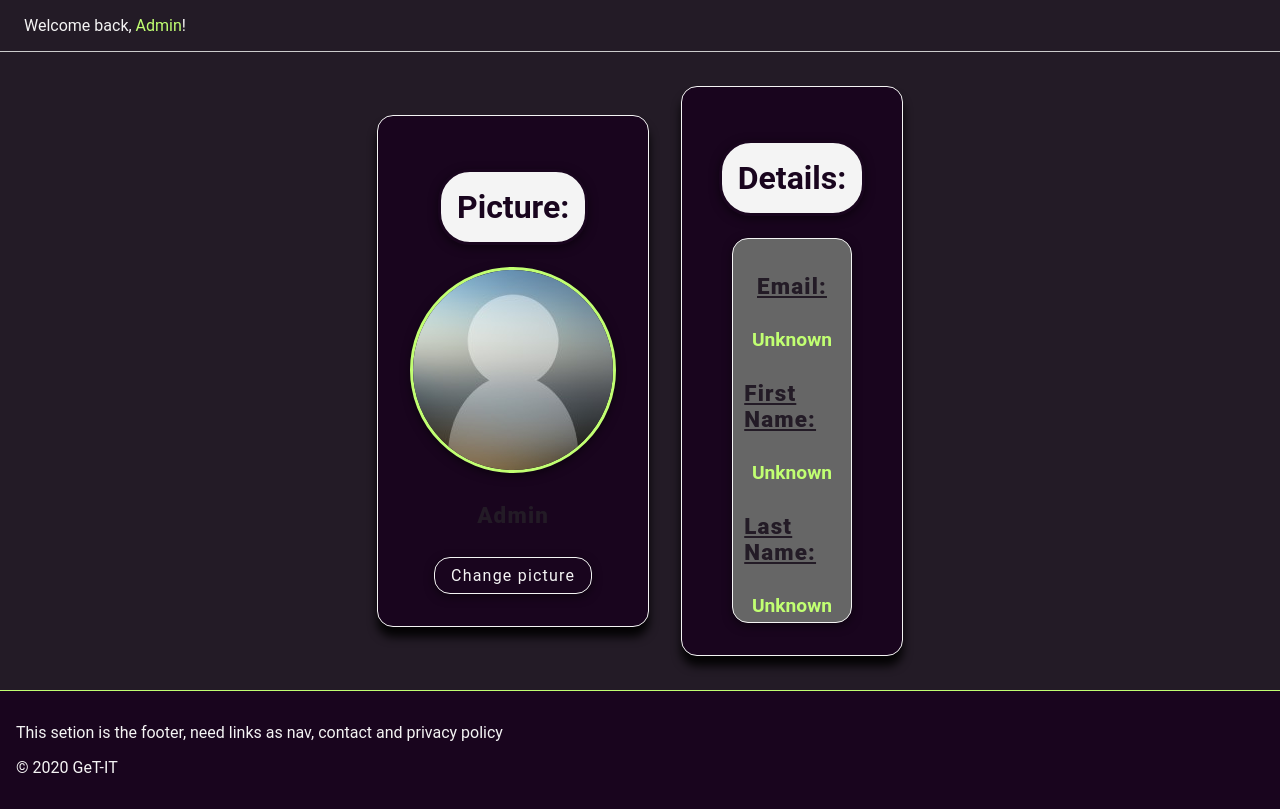
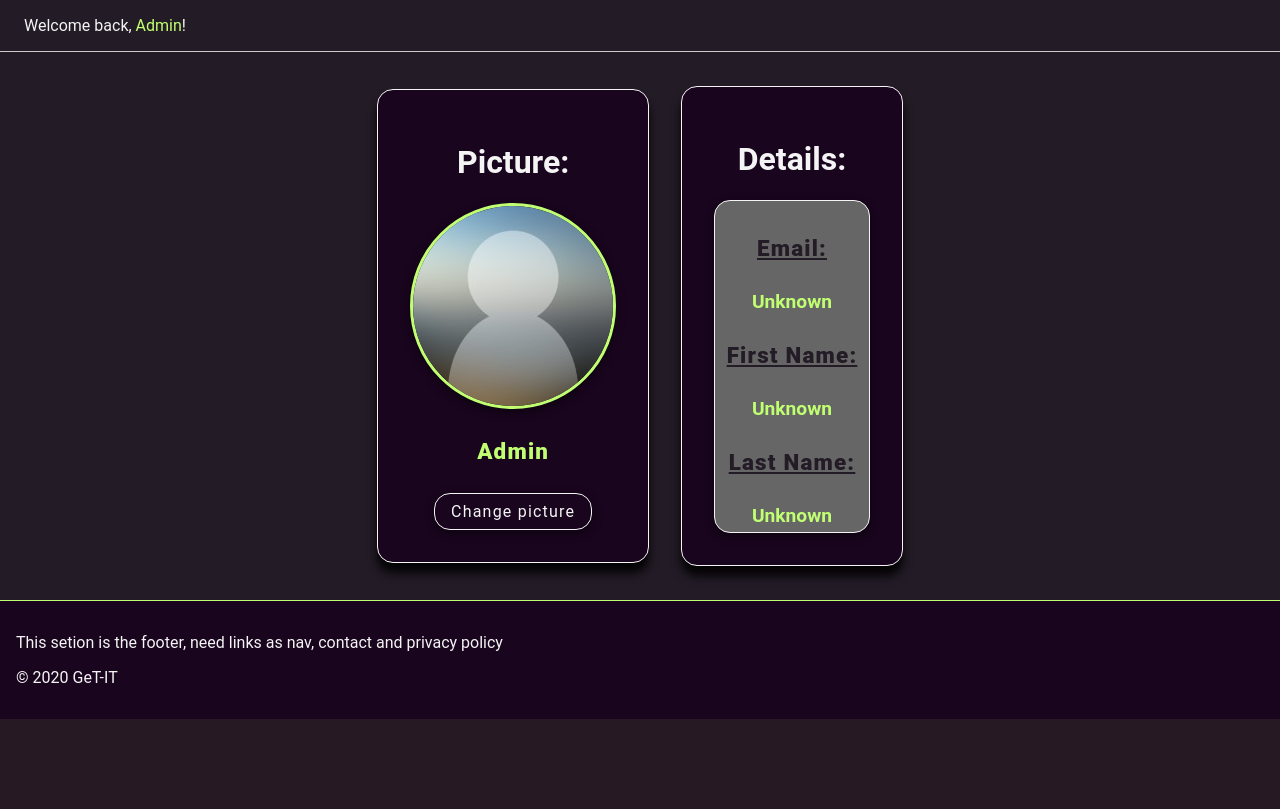
Before and after one commit to The-Digital-Dilemma/GetIT, a Django app: page /users/profile/ in a window 1280 px wide. Shown: the part 121-930 px from the top of the page. After the commit the page ends 840 px from the top, so only its background shows below. Run offline with Django 4.2, Linux system fonts and the light colour scheme; a user stored in the database is signed in; data comes from the database, SQL or seed files in the repository; both versions use the stored data as it was after the commit.

Commit message:
llogged out styling

```diff
--- a/GetIT/static/css/style.css
+++ b/GetIT/static/css/style.css
@@ -341,20 +341,6 @@ footer {
   border-radius: var(--border-radius);
   box-shadow: var(--box-shadow);
 }
-.profile-right h1,
-.profile-left h1,
-.update-profile-form h1 {
-  text-align: center;
-  justify-content: center;
-  vertical-align: center;
-  padding: 0.5em;
-  width: fit-content;
-  background-color: var(--secondary-color);
-  color: var(--background-color-dark);
-  border: 3px solid var(--background-color-dark);
-  border-radius: var(--border-radius);
-  box-shadow: var(--box-shadow-light);
-}
 
 .profile-left img {
   width: 200px;
@@ -366,7 +352,13 @@ footer {
   box-shadow: var(--box-shadow-light);
 }
 
-.profile-left p,
+.profile-left p {
+  padding: 0.3em;
+  font-size: 1.4em;
+  font-weight: 900;
+  letter-spacing: 1.2px;
+  color: var(--primary-color);
+}
 .profile-right p {
   padding: 0.3em;
   font-size: 1.4em;
@@ -398,7 +390,7 @@ footer {
 }
 .profile-right-inside {
   display: flex;
-  width: 70%;
+  width: fit-content;
   flex-direction: column;
   justify-content: center;
   align-items: center;
@@ -420,7 +412,7 @@ label {
   padding: 0.3em;
   font-size: 1em;
   letter-spacing: 1.2px;
-  color: var(--background-color);
+  color: var(--border-color-light);
 }
 #id_profile_pics {
   padding: 0.5em 1em;
@@ -461,7 +453,6 @@ label {
 
 /*  LOGIN & REGISTER PAGE SECTION */
 
-/*  LOGIN */
 /* Red border is for testing purposes */
 .login-container,
 .register-container {
@@ -574,3 +565,22 @@ form .btn-register {
   text-decoration: none;
   letter-spacing: 1.2px;
 }
+
+.logout-container {
+  display: flex;
+  flex-direction: column;
+  justify-content: center;
+  align-items: center;
+  align-content: center;
+  align-self: center;
+  margin-bottom: 2em;
+  width: fit-content;
+  background-color: var(--background-color-dark);
+  border: 1px solid var(--border-color-light);
+  border-radius: var(--border-radius);
+  padding: 1em;
+}
+.logout-container a {
+  font-size: 1.2em;
+  margin: 2em 0;
+}
--- a/GetIT/users/templates/users/login.html
+++ b/GetIT/users/templates/users/login.html
@@ -1,6 +1,6 @@
 {% extends 'base.html' %} {% block content %}
 <div class="login-container">
-  <h2>Log In</h2>
+  <h1>Log In</h1>
   <form
     method="POST"
     class="list"
--- a/GetIT/users/templates/users/register.html
+++ b/GetIT/users/templates/users/register.html
@@ -1,6 +1,6 @@
 {% extends 'base.html' %} {% block content %}
 <div class="register-container">
-  <h2>Register</h2>
+  <h1>Register</h1>
   <form method="POST">
     {% csrf_token %} {{ form.as_p }}
     <input
```
Also changed, not shown: GetIT/users/templates/users/logout.html (+9 -3 lines), GetIT/db.sqlite3.
